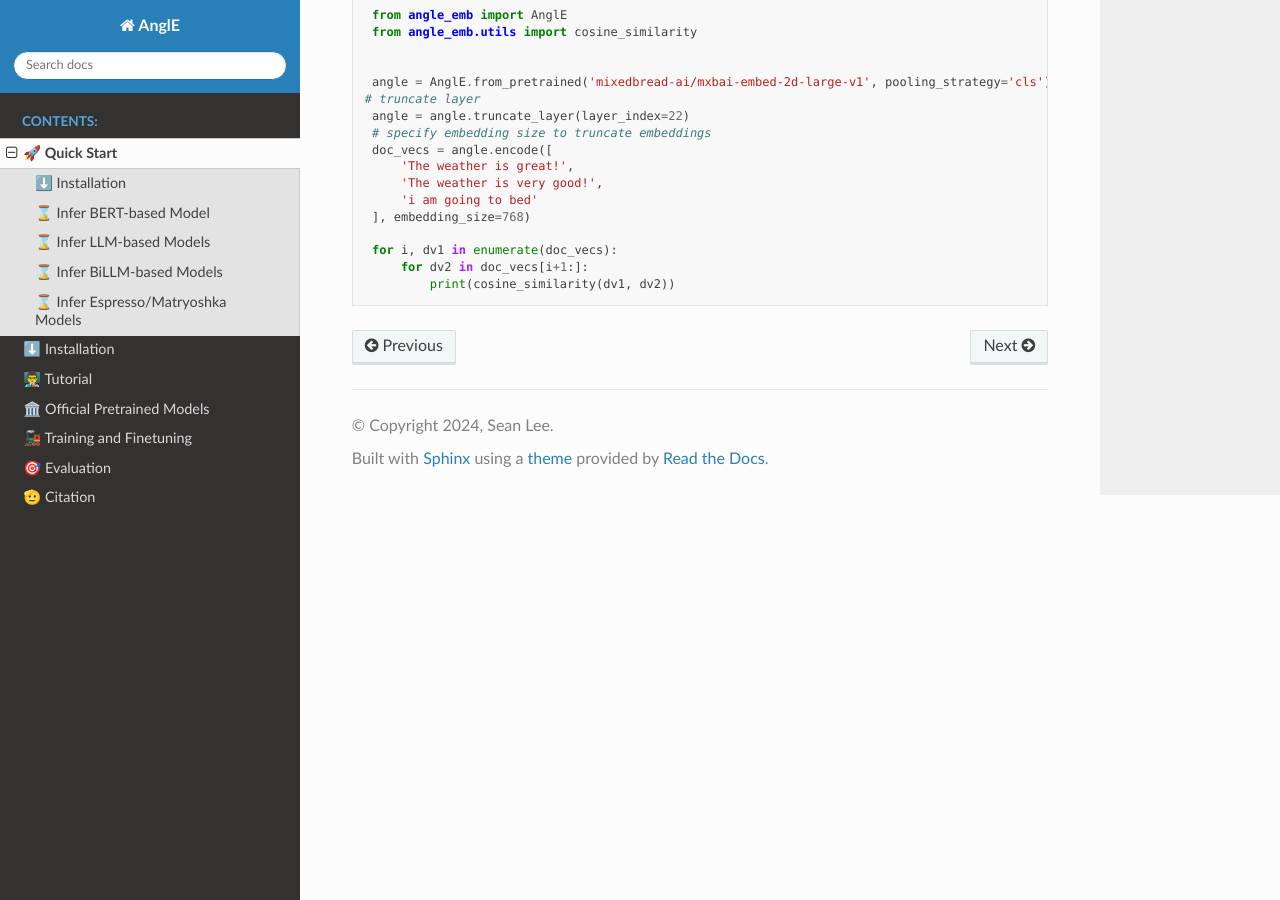
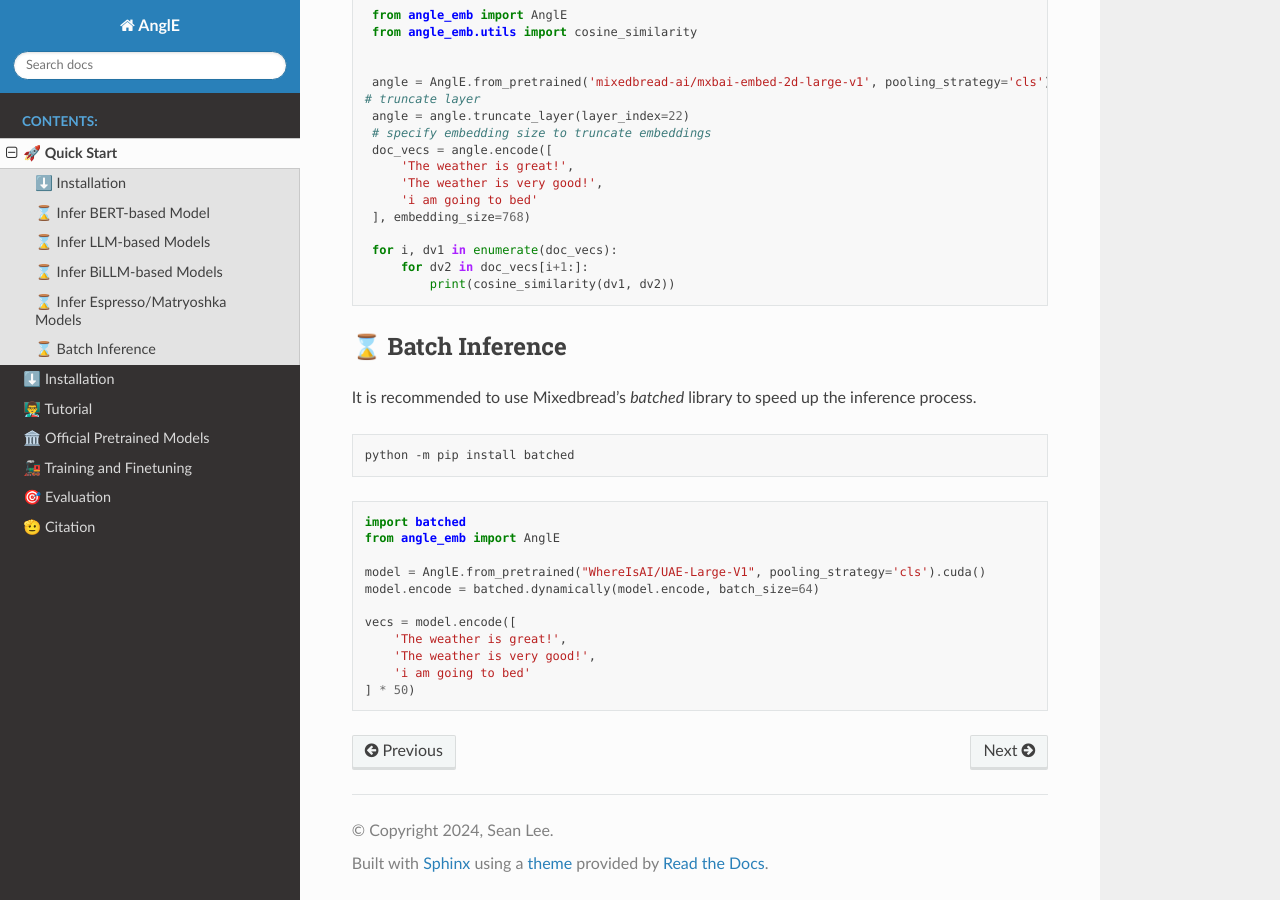
Before and after one commit to SeanLee97/AnglE, a Sphinx documentation site: the page built from docs/notes/quickstart.rst, in a window 1280 px wide and 900 px high, scrolled down 2446 px. Built offline with Sphinx 7.4.7 and the Read the Docs theme 2.0.0, drawn with Linux system fonts in a browser that asks for light colours.

Commit message:
batch inference with batched

```diff
--- a/docs/notes/quickstart.rst
+++ b/docs/notes/quickstart.rst
@@ -154,3 +154,31 @@ Specify `layer_index` and `embedding_size` to truncate embeddings.
     for i, dv1 in enumerate(doc_vecs):
         for dv2 in doc_vecs[i+1:]:
             print(cosine_similarity(dv1, dv2))
+
+
+
+⌛ Batch Inference
+------------------------------------
+
+It is recommended to use Mixedbread's `batched` library to speed up the inference process.
+
+
+.. code-block:: bash
+
+    python -m pip install batched
+
+
+
+.. code-block:: python
+
+    import batched
+    from angle_emb import AnglE
+
+    model = AnglE.from_pretrained("WhereIsAI/UAE-Large-V1", pooling_strategy='cls').cuda()
+    model.encode = batched.dynamically(model.encode, batch_size=64)
+
+    vecs = model.encode([
+        'The weather is great!',
+        'The weather is very good!',
+        'i am going to bed'
+    ] * 50)
```
Also changed, not shown: README.md (+21 -0 lines).
